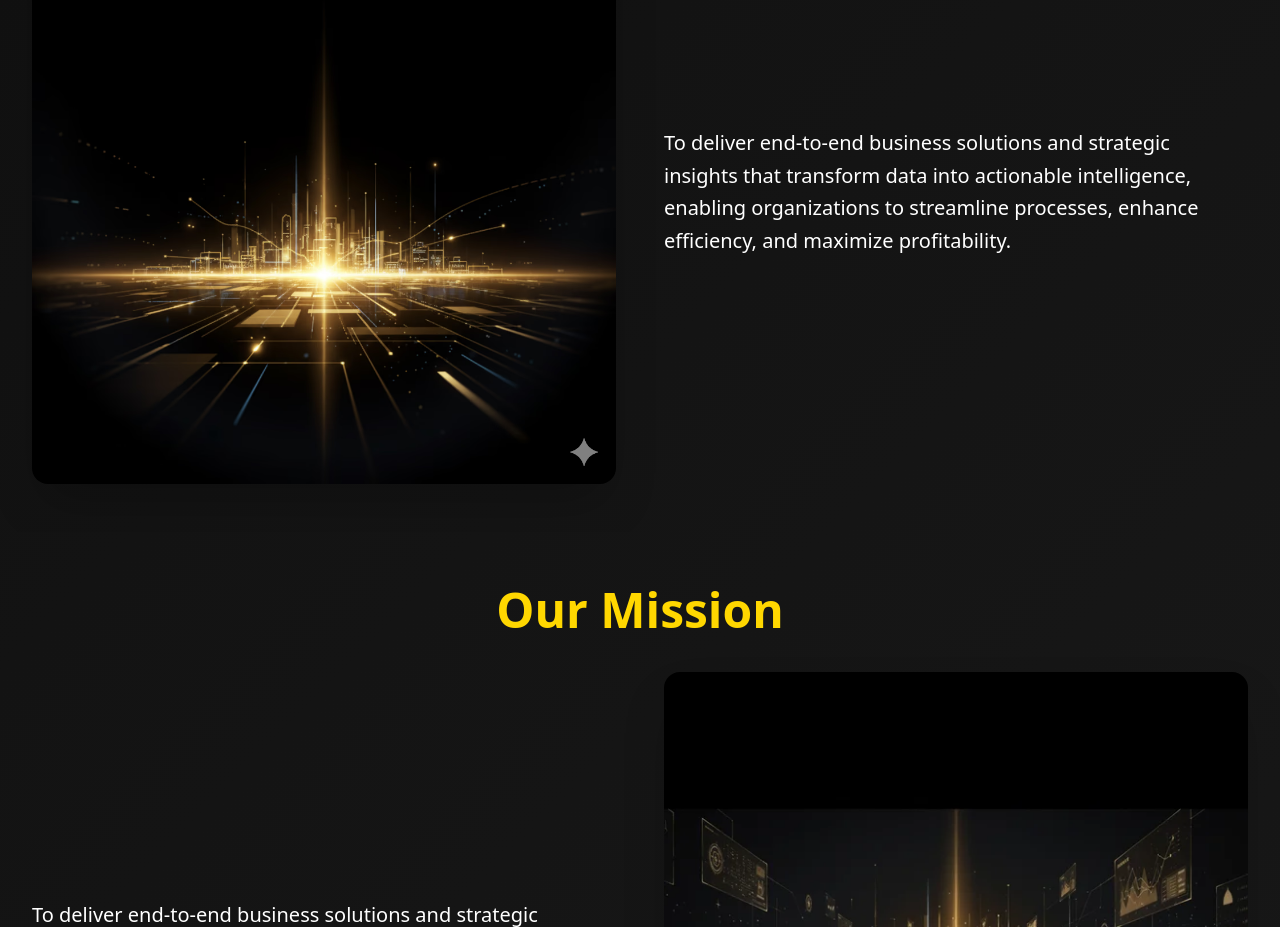
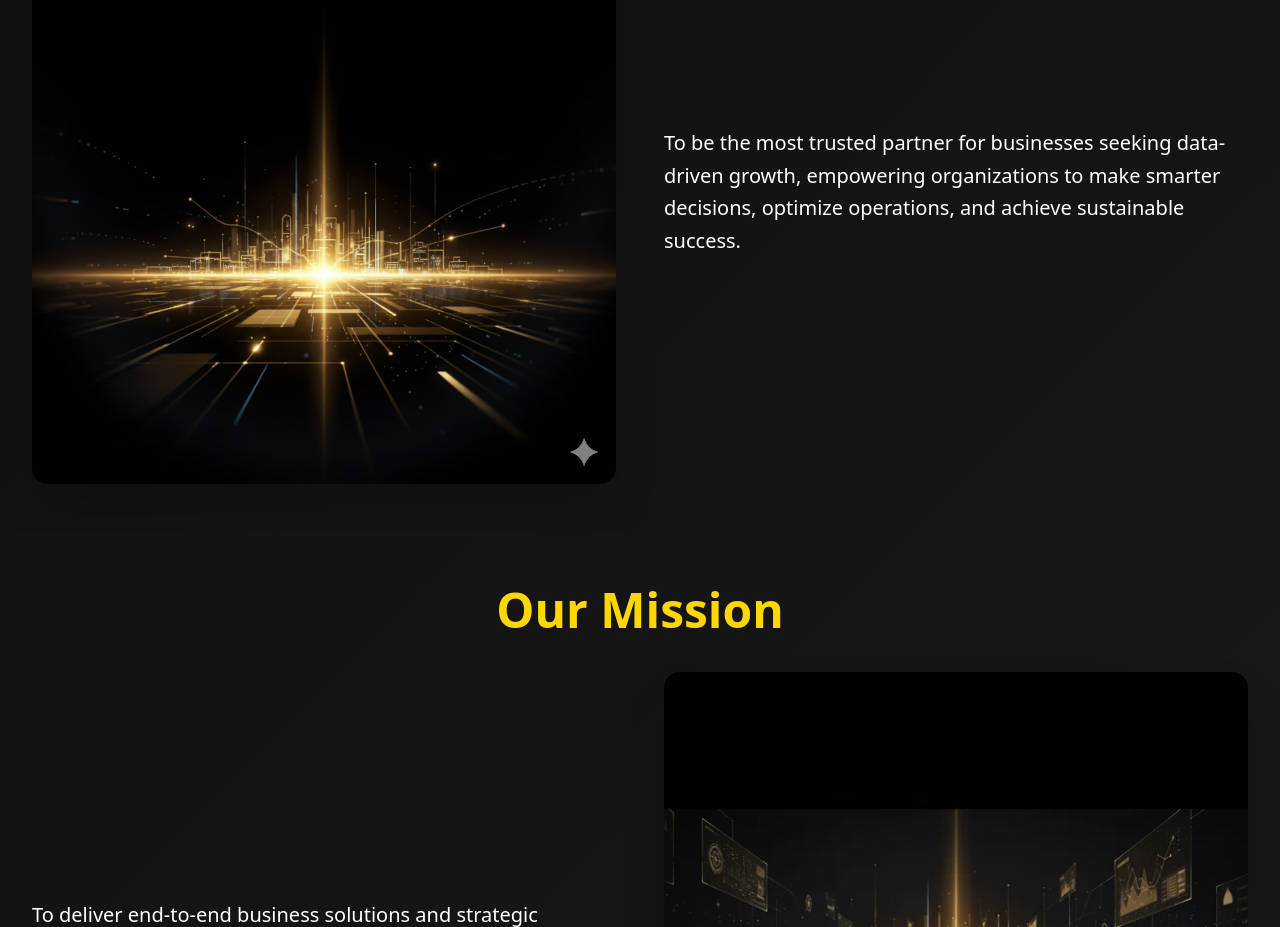
Before and after one commit to VRNextGenSolutions/VR-NEXTGEN-SOLUTIONS, a Next.js app: page /who-we-are in a window 1280 px wide. Shown: the part 2460-3387 px from the top of the page. Built offline with nearby package versions, Linux system fonts and the light colour scheme; no server answers.

Commit message:
chore: update vision statement on who we are page

```diff
--- a/src/pages/who-we-are.tsx
+++ b/src/pages/who-we-are.tsx
@@ -267,7 +267,7 @@ export default function WhoWeArePage() {
               <div className="space-y-4">
                 <div className="space-y-4">
                   <p className="text-lg md:text-xl text-white leading-relaxed">
-                    To deliver end-to-end business solutions and strategic insights that transform data into actionable intelligence, enabling organizations to streamline processes, enhance efficiency, and maximize profitability.
+                    To be the most trusted partner for businesses seeking data-driven growth, empowering organizations to make smarter decisions, optimize operations, and achieve sustainable success.
                   </p>
                 </div>
               </div>
```
